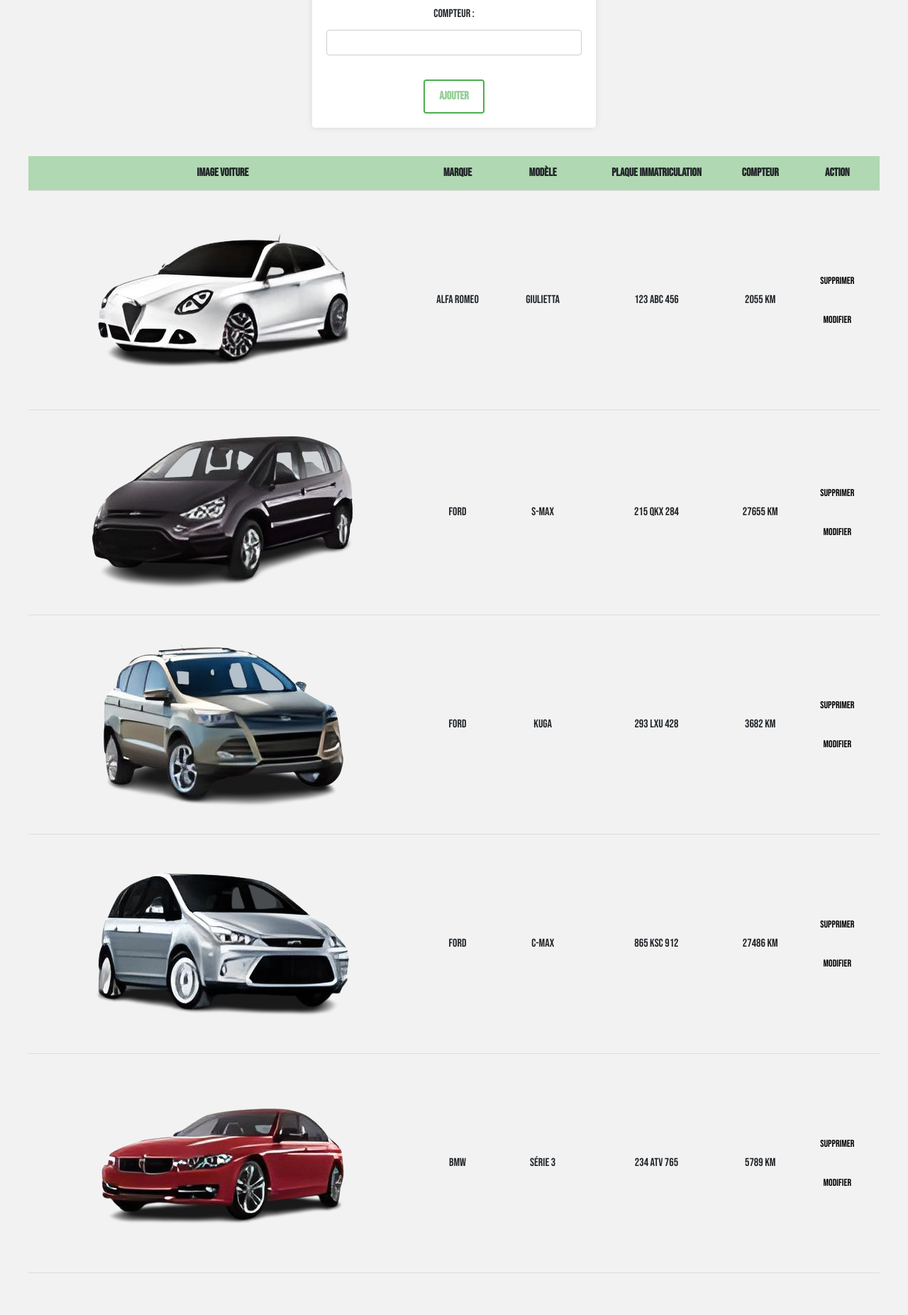
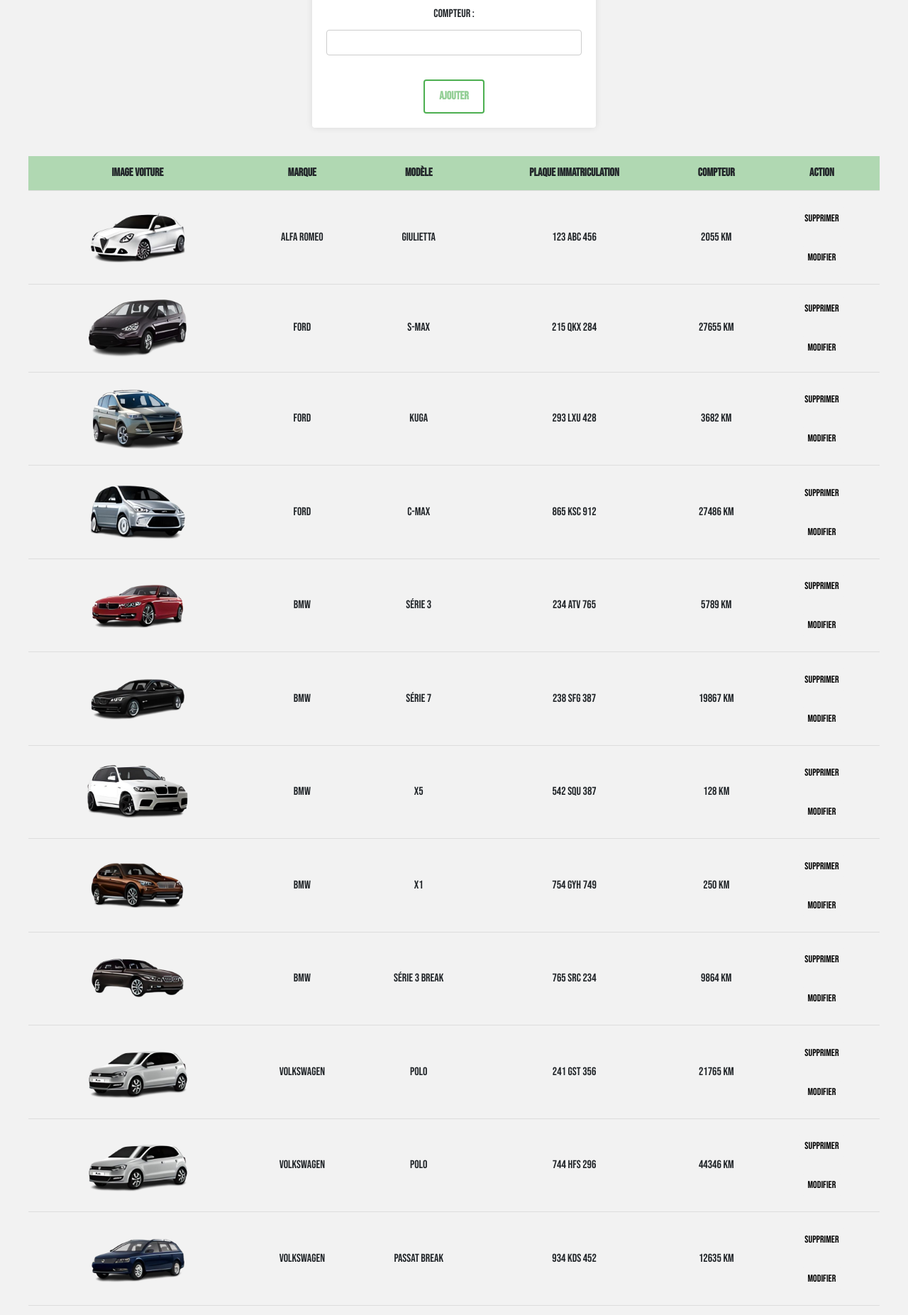
Before and after one commit to UnBretonFou/LocAuto_YC, a PHP site: page /recherche.php in a window 1280 px wide. Shown: the part 436-2289 px from the top of the page at 71% size. Run offline with PHP 8.4, Linux system fonts and the light colour scheme; data comes from the database, SQL or seed files in the repository.

Commit message:
réduction de la taille image de la voiture dans recherche.php

```diff
--- a/Backend/src/Resources/Style/style_LRCM.css
+++ b/Backend/src/Resources/Style/style_LRCM.css
@@ -117,6 +117,11 @@
 tr:hover {
     background-color: #f5f5f5;
     transition: all 0.3s ease;
+}
+
+.img-voiture {
+    width: 150px;
+    height: auto;
 }
 
 /* Style du bouton supprimer */
```
